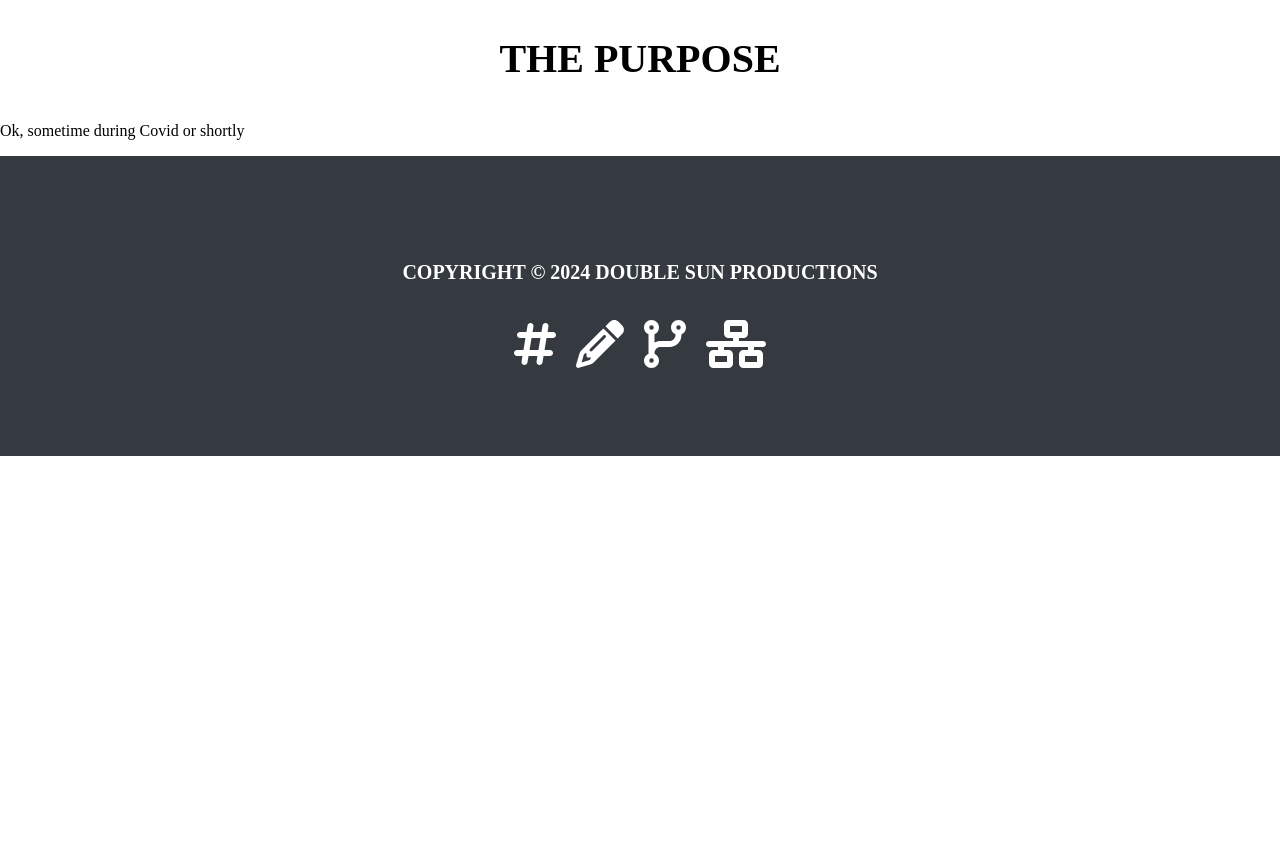
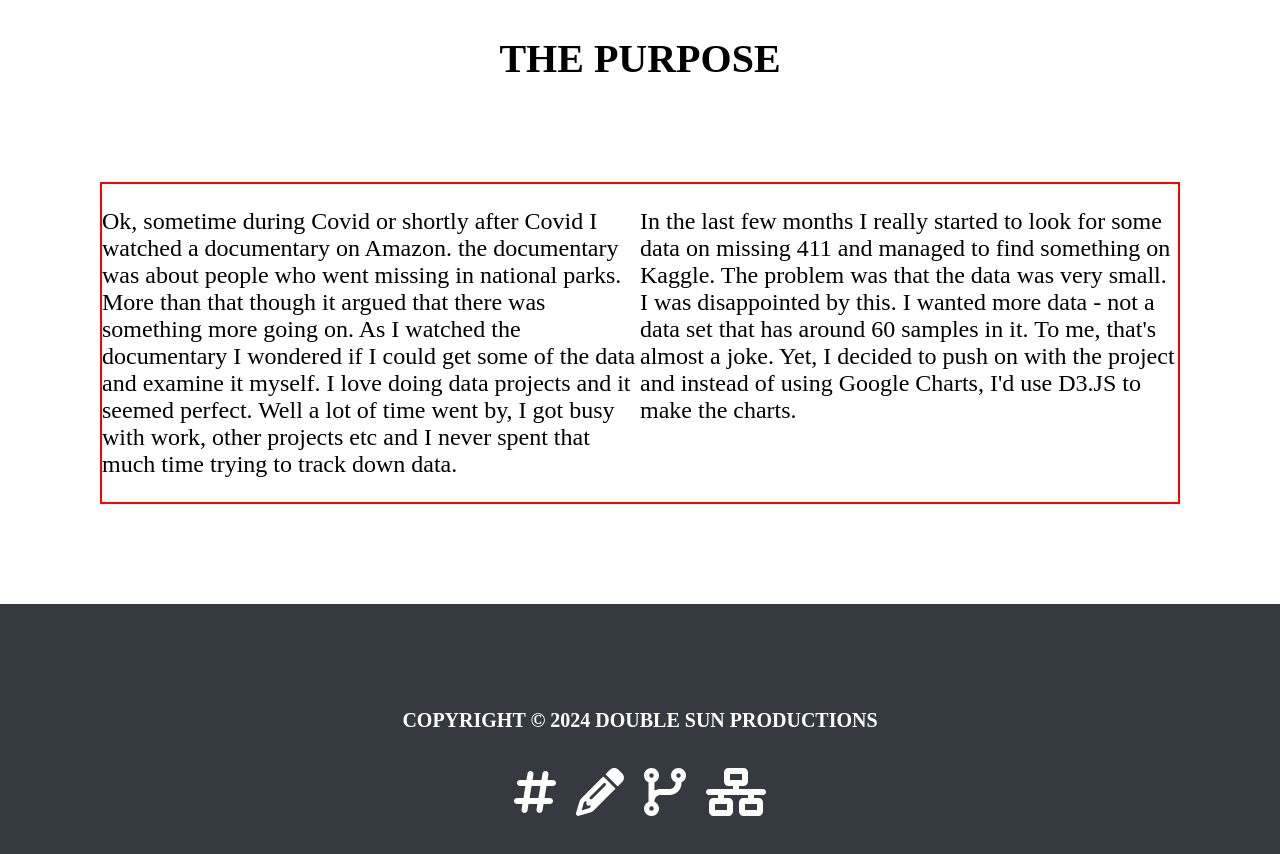
Before and after one commit to ravenusmc/missing_411_project, a Vue app in the folder client/: page /#/ in a window 1280 px wide. Shown: the part 1220-2074 px from the top of the page. Before the commit the page ends 1676 px from the top, so only its background shows below. Built offline with nearby package versions, Linux system fonts and the light colour scheme.

Commit message:
working on purpose area - added text

```diff
--- a/client/src/components/home/Purpose.vue
+++ b/client/src/components/home/Purpose.vue
@@ -1,8 +1,21 @@
 <template>
 <div>
 	<h3 class='title center'>The Purpose</h3>
-	<div>
-		<p>Ok, sometime during Covid or shortly </p>
+	<div class='paragraph-div'>
+		<p>Ok, sometime during Covid or shortly after Covid I watched a documentary on Amazon.
+			the documentary was about people who went missing in national parks. More than that though
+			it argued that there was something more going on. As I watched the documentary I wondered
+			if I could get some of the data and examine it myself. I love doing data projects and it
+			seemed perfect. Well a lot of time went by, I got busy with work, other projects etc and
+			I never spent that much time trying to track down data.
+		</p>
+		<p>
+			In the last few months I really started to look for some data on missing 411 and managed
+			to find something on Kaggle. The problem was that the data was very small. I was disappointed
+			by this. I wanted more data - not a data set that has around 60 samples in it. To me,
+			that's almost a joke. Yet, I decided to push on with the project and instead of using
+			Google Charts, I'd use D3.JS to make the charts.
+		</p>
 	</div>
 </div>
 </template>
@@ -20,4 +33,12 @@ export default {
 	text-transform: uppercase;
 }
 
+.paragraph-div {
+	margin: 100px;
+	display: grid;
+	grid-template-columns: 1fr 1fr;
+	border: 2px solid red;
+	font-size: 1.5rem;
+}
+
 </style>
```
